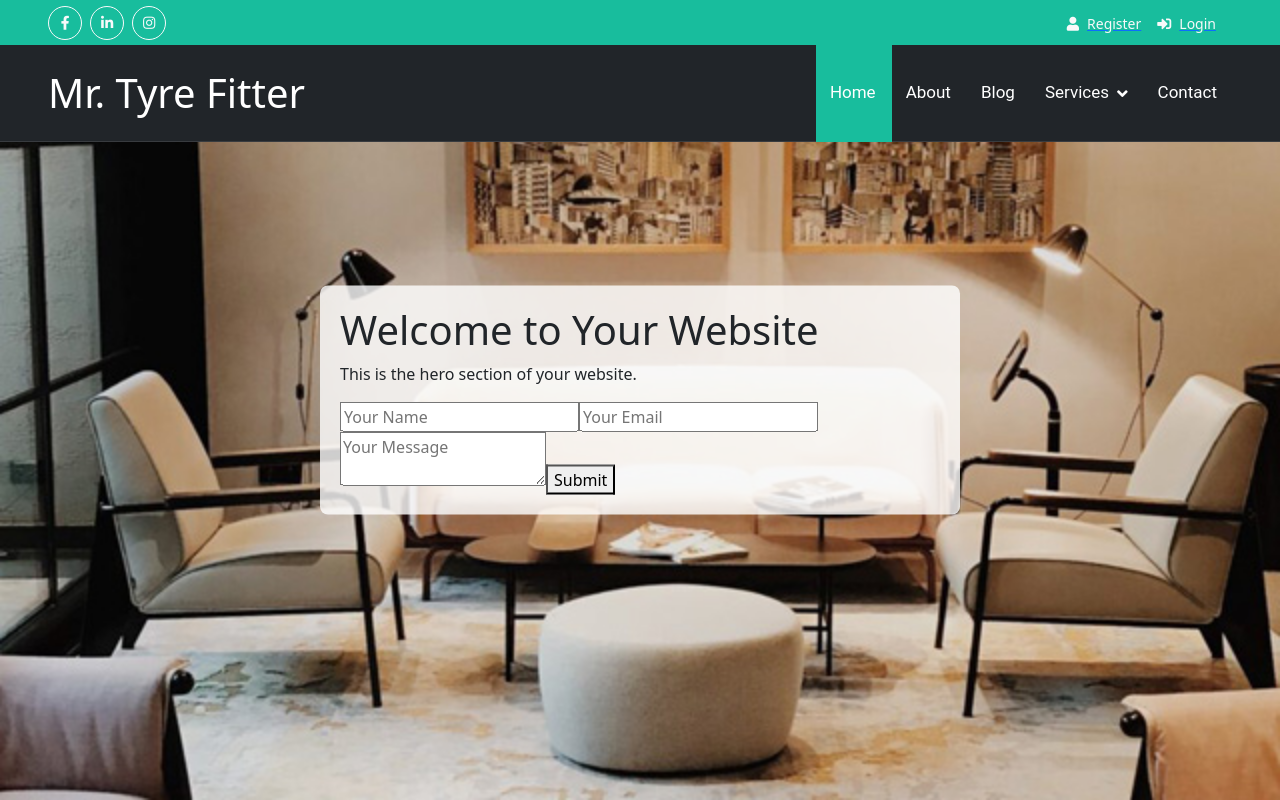
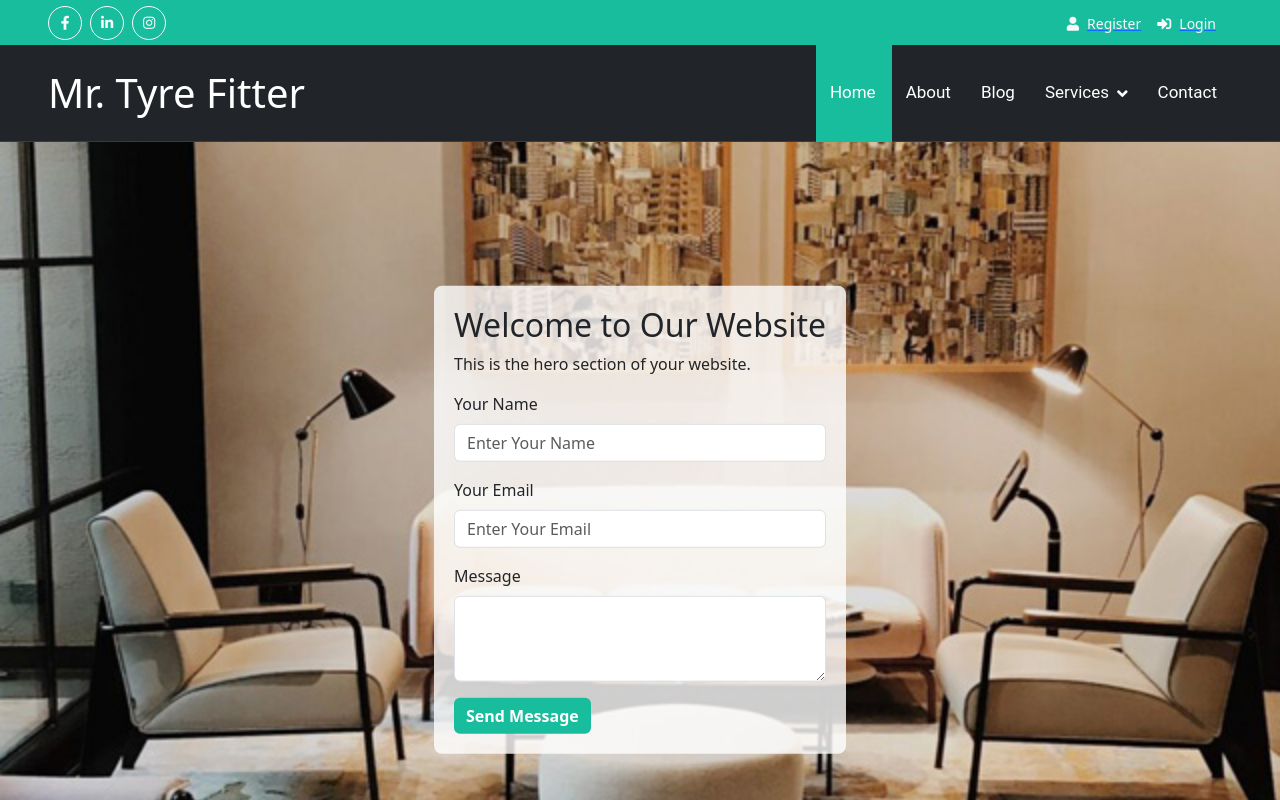
Before and after one commit to Mehwishmushtaq/MrTyreFitter, a React (Vite) app: page / in a window 1280 px wide. Shown: the top 800 px of the page. Built offline with nearby package versions, Linux system fonts and the light colour scheme.

Commit message:
Hero section form

```diff
--- a/src/assets/css/style.css
+++ b/src/assets/css/style.css
@@ -140,6 +140,10 @@ body{
     background-color: var(--bs-success) !important;
 }
 
+.hero__section{
+    margin-top: 120px !important;
+}
+
 @media (max-width: 991px){
     .main-nav-bar{
         position: fixed;
@@ -154,7 +158,7 @@ body{
 
 @media (max-width: 575px){
     .hero__section{
-        margin-top: 80px !important;
+        margin-top: 55px !important;
     }
 }
 
--- a/src/components/Cards.jsx
+++ b/src/components/Cards.jsx
@@ -48,7 +48,7 @@ const Cards = () => {
         <div className="carousel-inner">
           {cardData.map((card, index) => (
             <div key={index} className={`carousel-item ${index === 0 ? 'active' : ''}`}>
-              <div className="card" data-aos="zoom-in">
+              <div className="card">
                 <div className="img-wrapper">
                   <img src={card.image} alt="card" />
                 </div>
--- a/src/components/HeroSection.jsx
+++ b/src/components/HeroSection.jsx
@@ -1,5 +1,7 @@
 import React, { useState } from 'react';
 import img1 from '../assets/images/img1.jpg';
+import Button from 'react-bootstrap/Button';
+import Form from 'react-bootstrap/Form';
 
 function HeroSection() {
   const [formData, setFormData] = useState({
@@ -24,38 +26,37 @@ function HeroSection() {
   };
 
   return (
-    <div className="hero-section" style={{ position: 'relative' }}>
+    <div className="hero__section" style={{ position: 'relative' }}>
       <img
         style={{ height: '100vh', width: '100%', objectFit: 'cover' }}
         src={img1}
         alt="Hero Image"
       />
       <div className="form-overlay" style={{ position: 'absolute', top: '50%', left: '50%', transform: 'translate(-50%, -50%)', background: 'rgba(255, 255, 255, 0.8)', padding: '20px', borderRadius: '8px' }}>
-        <h1>Welcome to Your Website</h1>
+        <h2>Welcome to Our Website</h2>
         <p>This is the hero section of your website.</p>
-        <form onSubmit={handleSubmit}>
-          <input
-            type="text"
-            name="name"
-            placeholder="Your Name"
-            value={formData.name}
-            onChange={handleChange}
-          />
-          <input
-            type="email"
-            name="email"
-            placeholder="Your Email"
-            value={formData.email}
-            onChange={handleChange}
-          />
-          <textarea
-            name="message"
-            placeholder="Your Message"
-            value={formData.message}
-            onChange={handleChange}
-          ></textarea>
-          <button type="submit">Submit</button>
-        </form>
+        {/* Form */}
+        <div className="hero-form">
+        <Form onSubmit={handleSubmit}>
+          <Form.Group className="mb-3" controlId="formBasicEmail">
+            <Form.Label>Your Name</Form.Label>
+            <Form.Control type="text" placeholder="Enter Your Name" value={formData.name} onChange={handleChange}/>
+          </Form.Group>
+
+          <Form.Group className="mb-3" controlId="formBasicPassword">
+            <Form.Label> Your Email</Form.Label>
+            <Form.Control type="email" placeholder="Enter Your Email" value={formData.email} onChange={handleChange}/>
+          </Form.Group>
+
+          <Form.Group className="mb-3" controlId="exampleForm.ControlTextarea1">
+            <Form.Label>Message</Form.Label>
+            <Form.Control as="textarea" rows={3} value={formData.message} onChange={handleChange} />
+          </Form.Group>
+
+          <Button variant="success" type="submit">Send Message</Button>
+        </Form>
+        </div>
+        {/* Form */}
       </div>
     </div>
   );
--- a/src/components/Testimonial.jsx
+++ b/src/components/Testimonial.jsx
@@ -15,14 +15,14 @@ const Testimonial = () => {
       <MDBRow className="d-flex justify-content-center">
         <MDBCol md="10" xl="8" className="text-center">
           <div className='mt-4'>
-            <div className="row text-center justify-content-center" data-aos="zoom-in-up">
+            <div className="row text-center justify-content-center">
                 <div className="col-md-11 col-lg-9 col-xl-7 mb-2">
                     <div className="section-title">
                         <h2 className="sec-title">The Heading Goes Here</h2>
                     </div>
                 </div>
             </div>
-            <div className='w-75 mx-auto' data-aos="zoom-in-up"><p>Lorem ipsum dolor sit amet consectetur, adipisicing elit. Ducimus eveniet, praesentium consectetur, temporibus assumenda.</p></div>
+            <div className='w-75 mx-auto'><p>Lorem ipsum dolor sit amet consectetur, adipisicing elit. Ducimus eveniet, praesentium consectetur, temporibus assumenda.</p></div>
         </div>
         </MDBCol>
       </MDBRow>
```
